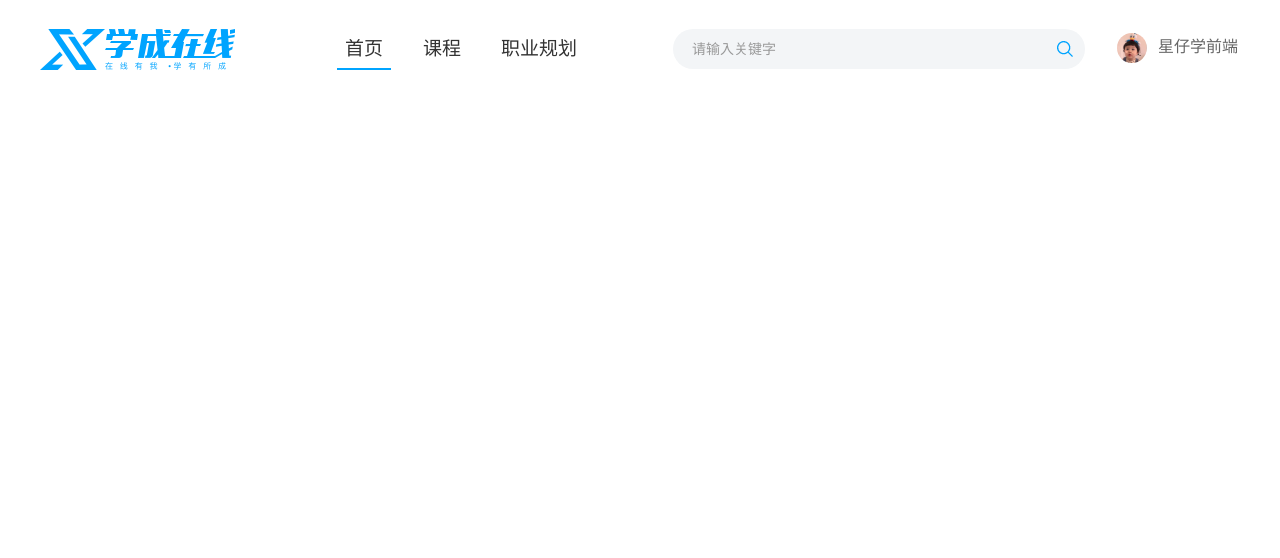
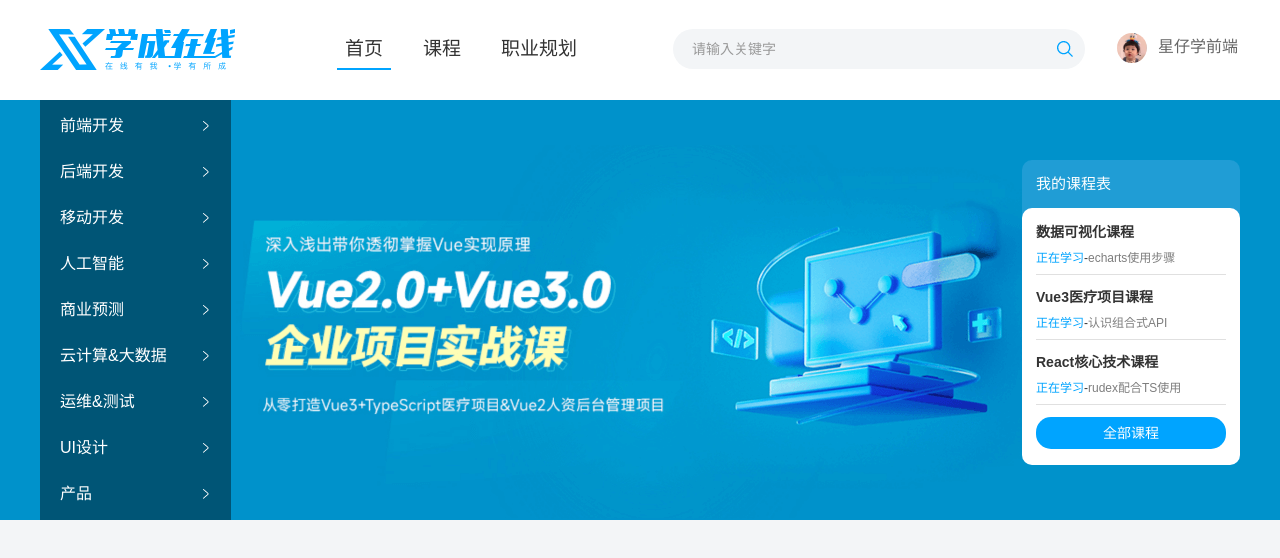
Before and after one commit to XiaoQi-2024/css-study-demo, a plain HTML site: page index.html in a window 1280 px wide. Drawn offline with Linux system fonts and the light colour scheme.

Commit message:
commit banner

```diff
--- a/css/index.css
+++ b/css/index.css
@@ -12,7 +12,7 @@ body {
 
 /* 头部区域 */
 .header {
-    height: 1200px;
+    height: 100px;
     background-color: #fff;
 }
 
@@ -76,7 +76,7 @@ body {
     outline: none; /* 去掉表单控件的焦点框，点中时也不显示边框 */
 }
 
-.search input::placeholder {
+.search input::placeholder {    /* ::placeholder 选择器用于选取带有占位符文本的表单元素，并让您设置占位符文本的样式。 */
     font-size: 14px;
     color: #999;
 }
@@ -103,3 +103,101 @@ body {
     font-size: 16px;
     color: #666;
 }
+
+
+/* banner 区域 */
+.banner {
+    height: 420px;
+    background-color: #0092cb;
+}
+
+.banner .wrapper {
+    display: flex;  /* div转换为弹性盒子 */
+    height: 420px;
+    justify-content: space-between;    /* 弹性盒子内布局方式：主轴对齐-两端对齐 */
+    background-image: url(../uploads/banner.png);
+}
+
+/* 侧导航 */
+.banner .left {
+    padding: 3px 20px;
+    height: 420px;
+    width: 191px;
+    background-color: rgb(0, 0, 0, 0.42);
+}
+
+.banner .left a {
+    display: block;
+    height: 46px;
+    background: url(../images/right.png) no-repeat right center;
+    line-height: 46px;  /* 行高同盒子块高 */
+    font-size: 16px;
+    color: #fff;
+}
+
+.banner .left a:hover { /* :hover 鼠标移动到的位置 */
+    background: url(../images/right-hover.png) no-repeat right center;
+    color: #00a4ff;
+}
+
+.banner .right {
+    margin-top: 60px;
+    width: 218px;
+    height: 305px;
+    background-color: #209dd5;
+    border-radius: 10px;
+}
+
+.banner .right h3 {
+    margin-left: 14px;
+    height: 48px;
+    line-height: 48px;
+    font-size: 15px;
+    color: #fff;
+    font-weight: 400; /* 400为不加粗 */
+}
+
+.banner .right .content {
+    padding: 14px;
+    height: 257px;
+    background-color: #fff;
+    border-radius: 10px;
+}
+
+.banner .right .content dl {
+    margin-bottom: 12px;
+    border-bottom: 1px solid #e0e0e0;
+}
+
+.banner .right .content dt {
+    margin-bottom: 8px;
+    font-size: 14px;
+    line-height: 20px;
+    font-weight: 700;
+}
+
+.banner .right .content dd {
+    margin-bottom: 8px;
+    font-size: 12px;
+    line-height: 16px;
+}
+
+.banner .right .content span {
+    color: #00a4ff;
+}
+
+.banner .right .content strong {
+    color: #7d7d7d;
+    font-weight: 400;
+}
+
+.banner .right .content a {
+    display: block;
+    height: 32px;
+    background-color: #00a4ff;
+    text-align: center;
+    line-height: 32px;
+    font-size: 14px;
+    color: #fff;
+    border-radius: 15px;
+}
--- a/index.html
+++ b/index.html
@@ -37,5 +37,41 @@
                 </div>
             </div>
         </div>
+        <!-- banner区域 -->
+        <div class="banner">
+            <div class="wrapper">
+                <div class="left">
+                    <ul>
+                        <li><a href="#">前端开发</a></li>
+                        <li><a href="#">后端开发</a></li>
+                        <li><a href="#">移动开发</a></li>
+                        <li><a href="#">人工智能</a></li>
+                        <li><a href="#">商业预测</a></li>
+                        <li><a href="#">云计算&大数据</a></li>
+                        <li><a href="#">运维&测试</a></li>
+                        <li><a href="#">UI设计</a></li>
+                        <li><a href="#">产品</a></li>
+                    </ul>
+                </div>
+                <div class="right">
+                    <h3>我的课程表</h3>
+                    <div class="content">
+                        <dl>
+                            <dt>数据可视化课程</dt>
+                            <dd><span>正在学习</span>-<strong>echarts使用步骤</strong></dd>
+                        </dl>
+                        <dl>
+                            <dt>Vue3医疗项目课程</dt>
+                            <dd><span>正在学习</span>-<strong>认识组合式API</strong></dd>
+                        </dl>
+                        <dl>
+                            <dt>React核心技术课程</dt>
+                            <dd><span>正在学习</span>-<strong>rudex配合TS使用</strong></dd>
+                        </dl>
+                        <a href="#">全部课程</a>
+                    </div>
+                </div>
+            </div>
+        </div>
 </body>
 </html>
```
Also changed, not shown: 1 other file.
